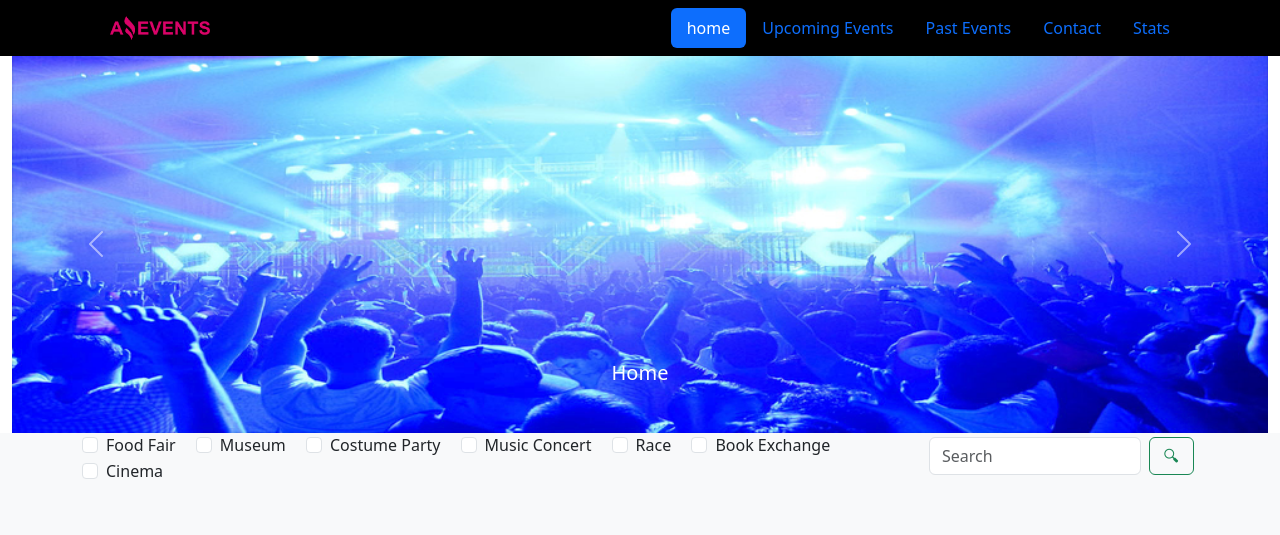
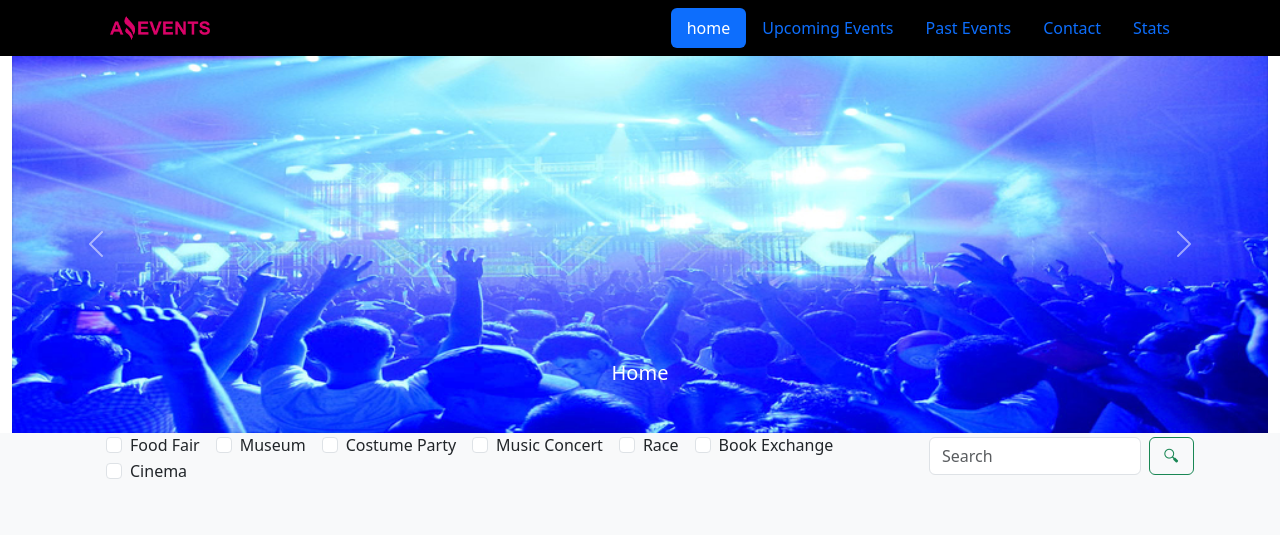
Before and after one commit to LeanCarrion/Proyecto-mindhub-Frontend-AMAZING-EVENTS_CARRION, a plain HTML site: page index.html in a window 1280 px wide. Shown: the top 535 px of the page. Drawn offline with nearby package versions, Linux system fonts and the light colour scheme.

Commit message:
puse los checkbox de manera dinamica

```diff
--- a/index.html
+++ b/index.html
@@ -102,12 +102,17 @@
 
                 <!-- checkbox -->
                 <div class="col-9  col-lg-9 col-sm-12 me-auto">
-                    <div class=" form-check form-check-inline">
+                    <div id="checkcontainer" class=" form-check form-check-inline">
                         <input class="form-check-input" type="checkbox" name="inlineRadioOptions" id="inlineRadio1"
                             value="option1">
                         <label class="form-check-label" for="inlineRadio1">Food Fair</label>
                     </div>
-                    <div class=" form-check form-check-inline">
+                    <!-- <div id="checkcontainer" class=" form-check form-check-inline">
+                        <input class="form-check-input" type="checkbox" name="inlineRadioOptions" id="inlineRadio1"
+                            value="option1">
+                        <label class="form-check-label" for="inlineRadio1">Food Fair</label>
+                    </div> -->
+                    <!-- <div class=" form-check form-check-inline">
                         <input class="form-check-input" type="checkbox" name="inlineRadioOptions" id="inlineRadio2"
                             value="option2">
                         <label class="form-check-label" for="inlineRadio2">Museum</label>
@@ -136,7 +141,7 @@
                         <input class="form-check-input" type="checkbox" name="inlineRadioOptions" id="inlineRadio7"
                             value="option7">
                         <label class="form-check-label" for="inlineRadio7">Cinema</label>
-                    </div>
+                    </div> -->
 
 
                 </div>
--- a/scripts/index.js
+++ b/scripts/index.js
@@ -1,11 +1,16 @@
 
 
 const contenedorCard = document.getElementById('card')
+const contenedorCheckbox = document.getElementById('checkcontainer')
 
 
 function mostrarCard (array,contenedor){
+    if(array.length == 0 ){
+        contenedor.innerHTML = "<h2>no matches!</h2>"
+        return
+    }
     let tarjetas = ''
-for (dato of array) {
+    for (dato of array) {
             tarjetas += `<div class="card m-3 mx-5" style="width: 18rem;">
                     <img src="${dato.image}" class="card-img-top" alt="">
                     <div class="card-body">
@@ -20,7 +25,7 @@ for (dato of array) {
 contenedor.innerHTML = tarjetas
 }
 
-mostrarCard(data.events,contenedorCard)
+
 
 // filtros
 
@@ -35,12 +40,40 @@ input.addEventListener('input',()=>{
     mostrarCard(arrayFiltrado,contenedorCard)
 })
 
-//llamadas de fUnciones
+//llamadas de funciones
 
-//funciones
+mostrarCard(data.events,contenedorCard)
+
+crearcheckbox(data.events)
+
+//funcione
+
+//search
 
 function filtrarPorTexto(arrayDeDatos, texto){
     let arrayFiltrado = arrayDeDatos.filter(elemento=>
     elemento.name.toLowerCase().includes(texto.toLowerCase()))
     return arrayFiltrado
 }
+
+//cheackbox
+
+function crearcheckbox (arrayDeDatos){
+    let checks = ''
+    let categoriasrepetidas =arrayDeDatos.map(elemento => elemento.category)
+    let catergorias = new Set(categoriasrepetidas)
+    catergorias.forEach(elemento => {
+        checks +=`<div class=" form-check form-check-inline">
+                    <input class="form-check-input" type="checkbox" name="inlineRadioOptions" id="inlineRadio"
+                    value="option">
+                    <label class="form-check-label" for="inlineRadio">${elemento}</label>
+                </div>`
+    })
+    contenedorCheckbox.innerHTML = checks
+}
+
+/* <div class=" form-check form-check-inline">
+<input class="form-check-input" type="checkbox" name="inlineRadioOptions" id="inlineRadio"
+    value="option">
+<label class="form-check-label" for="inlineRadio">papa</label>
+</div> */
```
